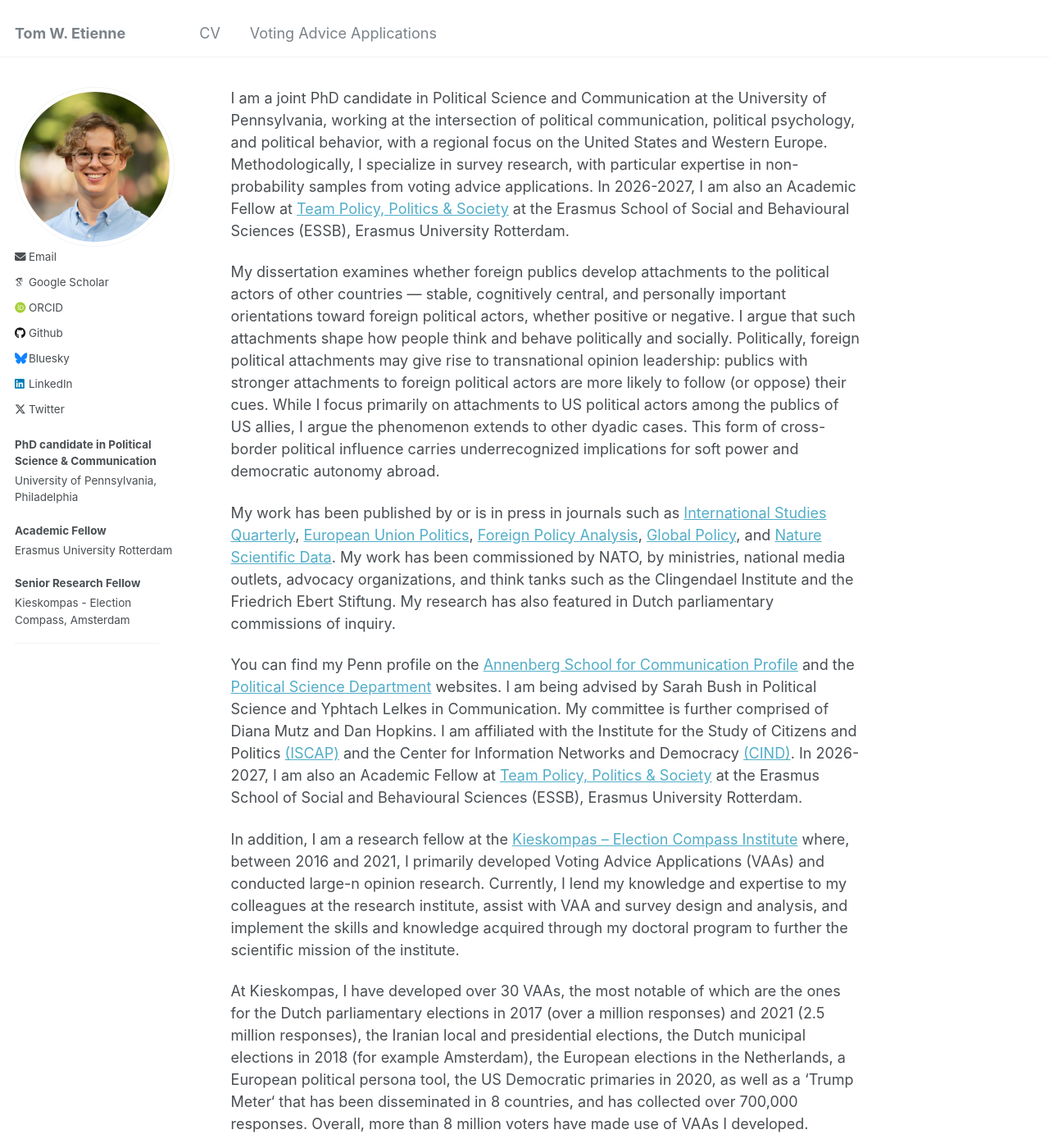
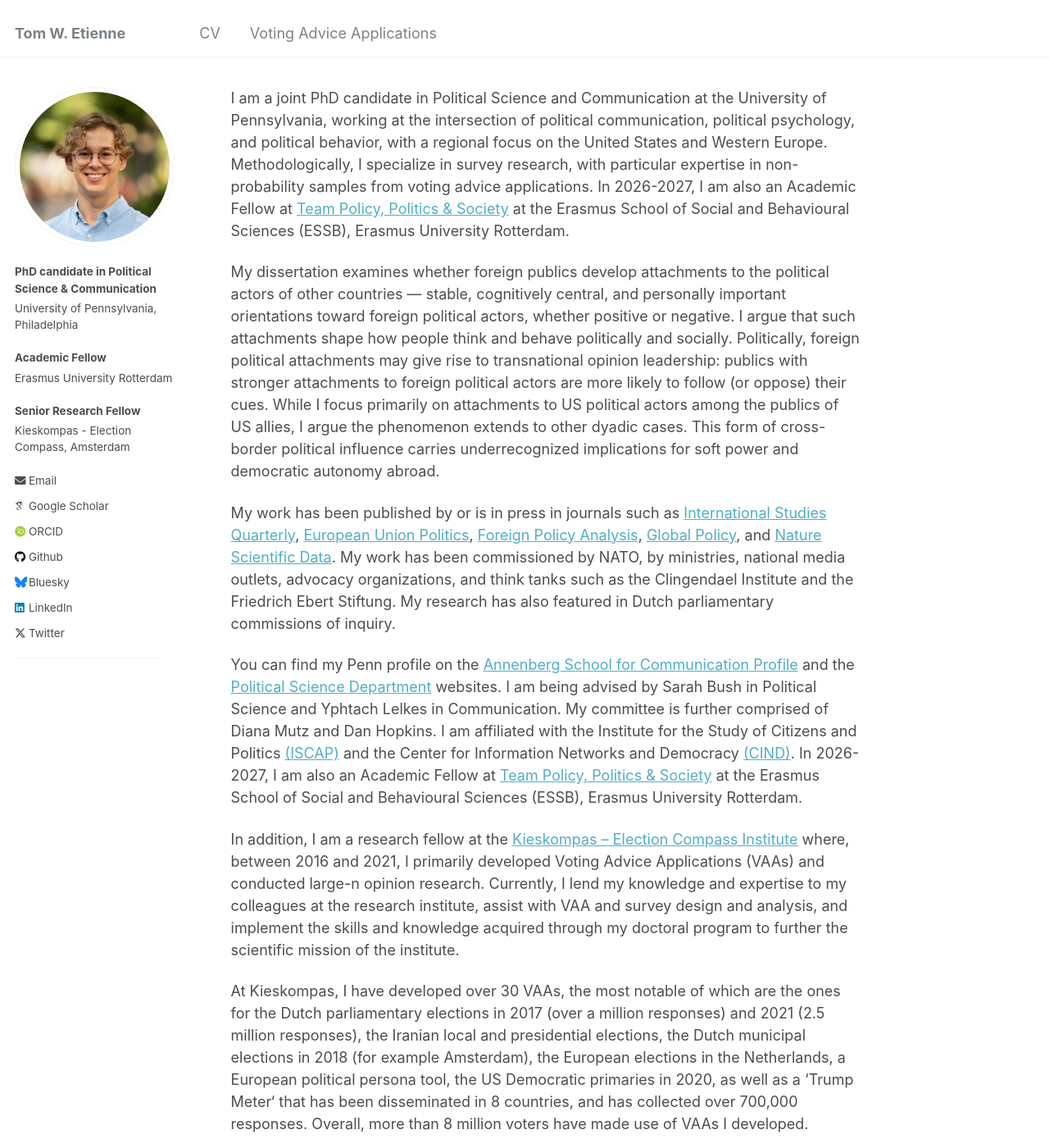
Before and after one commit to tomwetienne/tomwetienne.github.io, a Jekyll site: the page built from _pages/about.md, in a window 1280 px wide and 1400 px high. Shown: the whole window at 82% size. Built offline with Jekyll 4.4.1, drawn with Linux system fonts in a browser that asks for light colours; some web fonts are replaced.

Commit message:
Move the social links below the affiliation list
Relocate the social menu out of the avatar row so it follows the
affiliations instead of preceding them.

On mobile the Follow button moves with it, so the wrapper now hugs the
button and its dropdown anchors left; anchoring right pushed the wider
panel off the left edge of the screen. The arrow points at the button.

Co-Authored-By: Claude Opus 5 <noreply@anthropic.com>
Claude-Session: https://claude.ai/code/session_014cVt8WNX7GTYzFq98FBfRt

```diff
--- a/_includes/author-profile.html
+++ b/_includes/author-profile.html
@@ -14,6 +14,42 @@
       	<img src="{{ author.avatar | prepend: "/images/" | prepend: base_path }}" class="author__avatar" alt="{{ author.name }}">
       {% endif %}
     </div>
+
+  </div>
+
+  <!-- JOB 1  -->
+  <div class="author__content">
+    <!--<h3 class="author__name">{{ author.name }}</h3>-->
+    {% if author.pronouns %}<p class="author__pronouns">{{ author.pronouns }}</p>{% endif %}
+    {% if author.bio1 %}<p class="author__bio"><strong>{{ author.bio1 }}</strong></p>{% endif %}
+  </div>
+
+  <!-- Always-visible "Institution, location" line (plain text, not a link menu) -->
+  {% if author.employer1 or author.location1 %}
+    <p class="author__job-meta">{{ author.employer1 }}{% if author.employer1 and author.location1 %}, {% endif %}{{ author.location1 }}</p>
+  {% endif %}
+
+<!-- JOB 2  -->
+  <div class="author__content">
+    <!--<h3 class="author__name">{{ author.name }}</h3>-->
+    {% if author.pronouns %}<p class="author__pronouns">{{ author.pronouns }}</p>{% endif %}
+    {% if author.bio2 %}<p class="author__bio"><strong>{{ author.bio2 }}</strong></p>{% endif %}
+  </div>
+
+  <!-- Always-visible "Institution, location" line (plain text, not a link menu) -->
+  {% if author.employer2 or author.location2 %}
+    <p class="author__job-meta">{{ author.employer2 }}{% if author.employer2 and author.location2 %}, {% endif %}{{ author.location2 }}</p>
+  {% endif %}
+
+<!-- JOB 3  -->
+  <div class="author__content">
+    {% if author.bio3 %}<p class="author__bio"><strong>{{ author.bio3 }}</strong></p>{% endif %}
+  </div>
+
+  <!-- Always-visible "Institution, location" line (plain text, not a link menu) -->
+  {% if author.employer3 or author.location3 %}
+    <p class="author__job-meta">{{ author.employer3 }}{% if author.employer3 and author.location3 %}, {% endif %}{{ author.location3 }}</p>
+  {% endif %}
 
   <!-- SOCIALS  -->
   <div class="author__urls-wrapper">
@@ -144,41 +180,6 @@
     {% endif %}
     </ul>
   </div>
-  </div>
-
-  <!-- JOB 1  -->
-  <div class="author__content">
-    <!--<h3 class="author__name">{{ author.name }}</h3>-->
-    {% if author.pronouns %}<p class="author__pronouns">{{ author.pronouns }}</p>{% endif %}
-    {% if author.bio1 %}<p class="author__bio"><strong>{{ author.bio1 }}</strong></p>{% endif %}
-  </div>
-
-  <!-- Always-visible "Institution, location" line (plain text, not a link menu) -->
-  {% if author.employer1 or author.location1 %}
-    <p class="author__job-meta">{{ author.employer1 }}{% if author.employer1 and author.location1 %}, {% endif %}{{ author.location1 }}</p>
-  {% endif %}
-
-<!-- JOB 2  -->
-  <div class="author__content">
-    <!--<h3 class="author__name">{{ author.name }}</h3>-->
-    {% if author.pronouns %}<p class="author__pronouns">{{ author.pronouns }}</p>{% endif %}
-    {% if author.bio2 %}<p class="author__bio"><strong>{{ author.bio2 }}</strong></p>{% endif %}
-  </div>
-
-  <!-- Always-visible "Institution, location" line (plain text, not a link menu) -->
-  {% if author.employer2 or author.location2 %}
-    <p class="author__job-meta">{{ author.employer2 }}{% if author.employer2 and author.location2 %}, {% endif %}{{ author.location2 }}</p>
-  {% endif %}
-
-<!-- JOB 3  -->
-  <div class="author__content">
-    {% if author.bio3 %}<p class="author__bio"><strong>{{ author.bio3 }}</strong></p>{% endif %}
-  </div>
-
-  <!-- Always-visible "Institution, location" line (plain text, not a link menu) -->
-  {% if author.employer3 or author.location3 %}
-    <p class="author__job-meta">{{ author.employer3 }}{% if author.employer3 and author.location3 %}, {% endif %}{{ author.location3 }}</p>
-  {% endif %}
 
 <hr width="90%" size="2">
 </div>
--- a/_sass/_sidebar.scss
+++ b/_sass/_sidebar.scss
@@ -83,10 +83,9 @@
    Author profile and links
    ========================================================================== */
 
-// Row containing the avatar and the Follow button/social menu, side by
-// side on mobile. On desktop each theme rule below already stacks its own
-// element full-width (avatar on top, social list below), so this just
-// falls back to a plain block container there.
+// Holds the avatar. The Follow button/social menu used to sit beside it
+// here; it now lives below the affiliation list, so this is a single-child
+// row that still centres the avatar on mobile.
 .author__header {
   display: flex;
   align-items: center;
@@ -184,13 +183,14 @@
   }
 }
 
+// Sits below the affiliation list. Block-level (it is no longer a cell
+// beside the avatar), so the mobile Follow dropdown anchors to it directly.
 .author__urls-wrapper {
   position: relative;
-  display: table-cell;
-  vertical-align: middle;
+  display: block;
+  width: fit-content; // hug the Follow button so its dropdown arrow lines up
   font-family: $sans-serif;
   z-index: 10;
-  position: relative;
   cursor: pointer;
 
   li:last-child {
@@ -201,6 +201,7 @@
 
   @include breakpoint($large) {
     display: block;
+    width: auto; // no button here; the list wants the full sidebar width
   }
 
   button {
@@ -215,7 +216,10 @@
 .author__urls {
   display: none;
   position: absolute;
-  right: 0;
+  // Anchored to the left edge of the Follow button below the affiliation
+  // list. Anchoring right would push this wider panel off the screen.
+  left: 0;
+  right: auto;
   margin-top: 15px;
   padding: 10px;
   list-style-type: none;
@@ -241,7 +245,7 @@
     content: "";
     position: absolute;
     top: -11px;
-    left: calc(50% - 10px);
+    left: 22px; // over the Follow button, which starts at the panel's left edge
     width: 0;
     border-style: solid;
     border-width: 0 10px 10px;
@@ -258,7 +262,7 @@
     content: "";
     position: absolute;
     top: -10px;
-    left: calc(50% - 10px);
+    left: 22px;
     width: 0;
     border-style: solid;
     border-width: 0 10px 10px;
```
Lines whose indentation alone changed are shown as unchanged.
